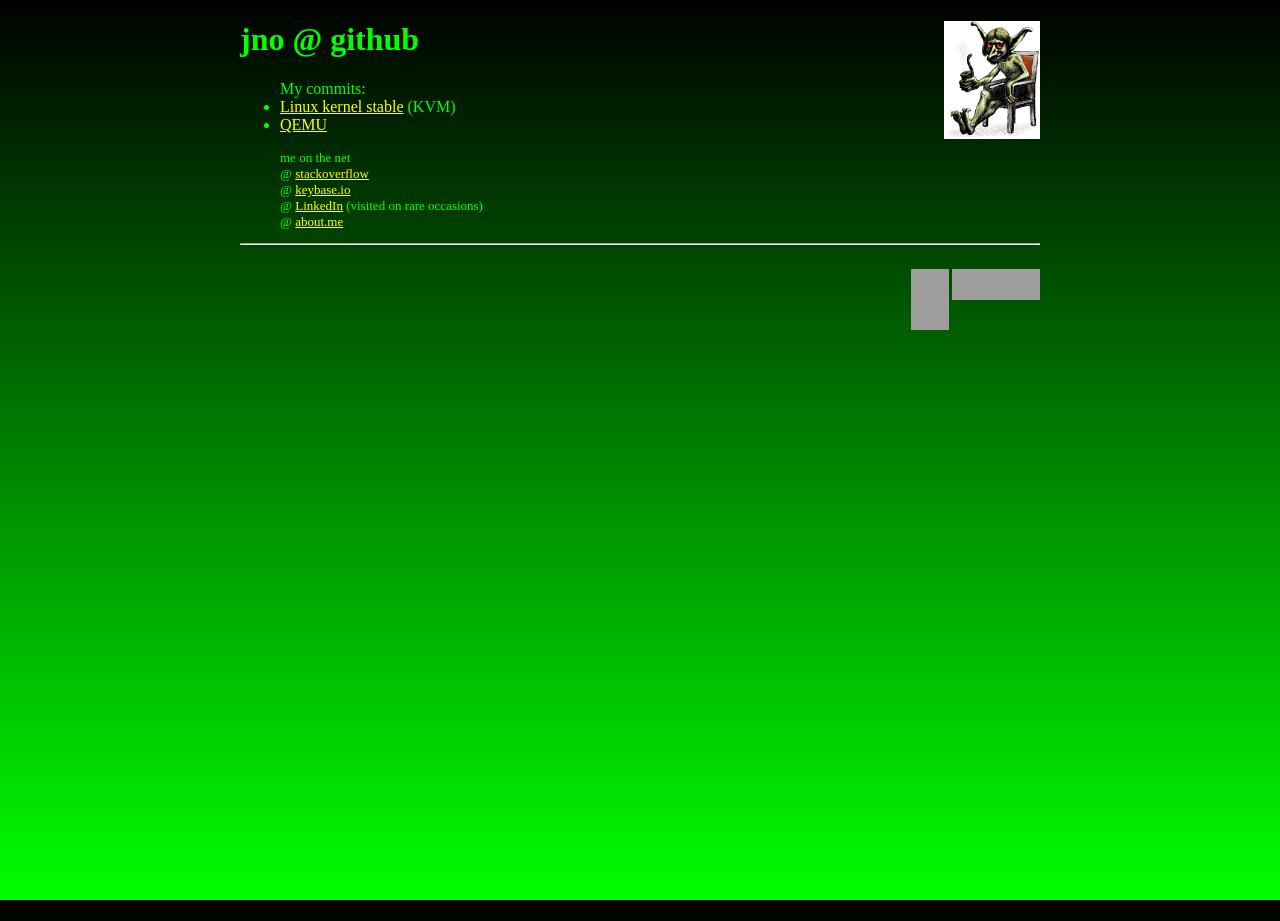
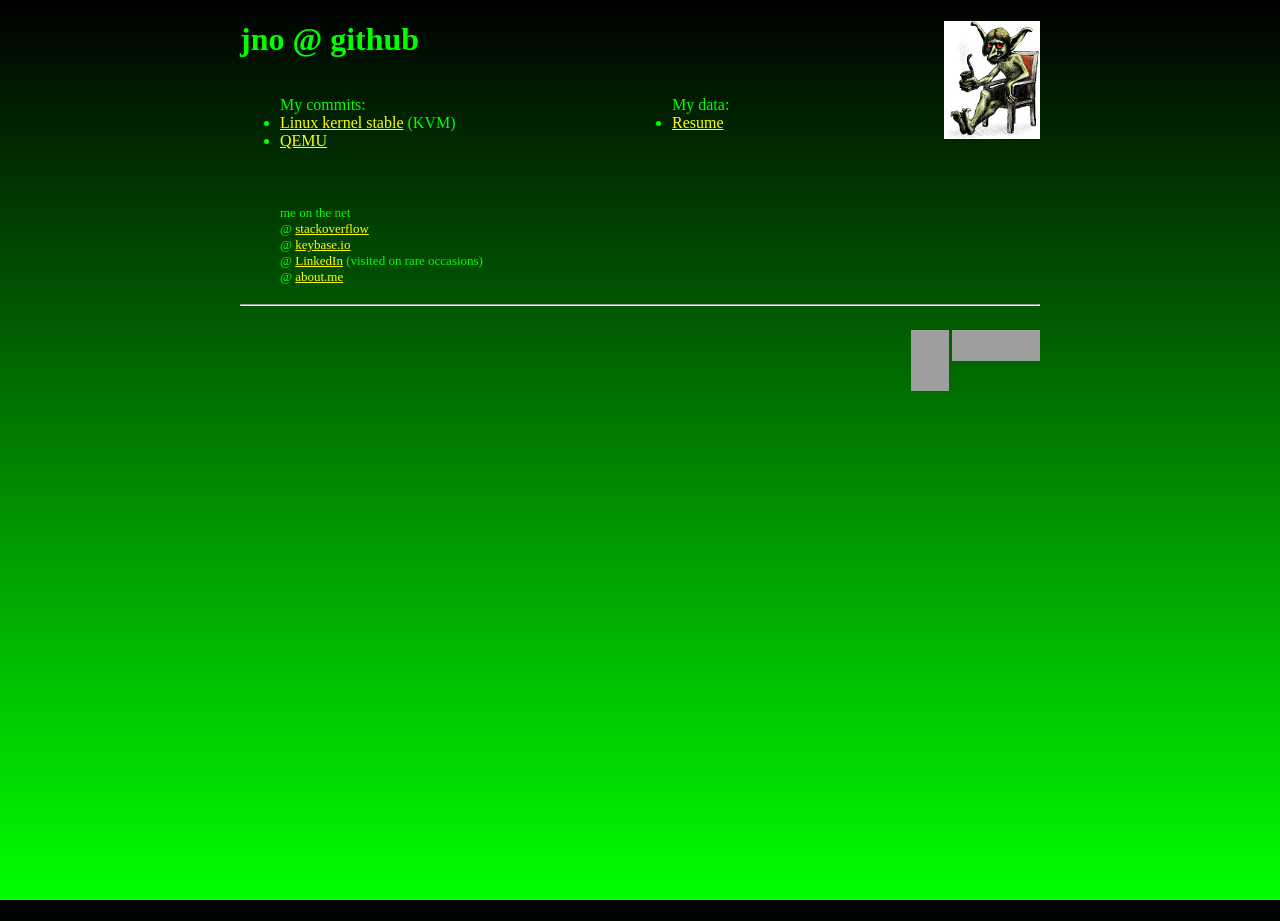
Before and after one commit to jn0/jn0.github.io, a Jekyll site: the page index.html, which Jekyll copies as it is, in a window 1280 px wide. Built offline with Jekyll 4.4.1, drawn with Linux system fonts in a browser that asks for light colours; grey boxes are pictures that could not be loaded.

Commit message:
2-cols layout

```diff
--- a/index.html
+++ b/index.html
@@ -9,11 +9,20 @@
 <body>
 <div id="top">
 <h1>jno @ github</h1>
+<div class="tab">
 <ul>
 <li class="lh">My commits:</li>
 <li><a href="https://git.kernel.org/cgit/linux/kernel/git/stable/linux-stable.git/log/?qt=grep&q=jno%40linux">Linux kernel stable</a> (KVM)</li>
 <li><a href="https://git.qemu.org/?p=qemu.git&a=search&st=commit&s=jno%40">QEMU</a></li>
 </ul>
+</div>
+<div class="tab">
+<ul>
+<li class="lh">My data:</li>
+<li><a href="/pvt/cv/">Resume</a></li>
+</ul>
+</div>
+<div class="tab">
 <ul id="etc">
 <li class="lh">me on the net</li>
 <li><a href="http://stackoverflow.com/cv/jno">stackoverflow</a></li>
@@ -21,6 +30,11 @@
 <li><a href="https://www.linkedin.com/in/jnoinru">LinkedIn</a> (visited on rare occasions)</li>
 <li><a href="https://about.me/jno.jno">about.me</a></li>
 </ul>
+</div>
+<div class="tab">
+<ul>
+</ul>
+</div>
 <hr />
   <footer>
     <p><a href="http://jigsaw.w3.org/css-validator/check/referer"><img
--- a/style.css
+++ b/style.css
@@ -20,5 +20,7 @@
 .tt { font-family: monospace; }
 .lh { list-style-type: none; }
 footer p { max-width: 88px; float: right; margin-left: 3px; }
+div.tab { width: 49%; height: 7em; float: left; /* border: 1px solid red; */ }
+hr { clear: both; }
 
 /* EOF */
```
